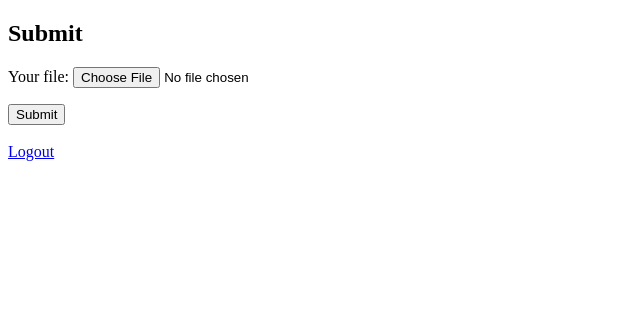
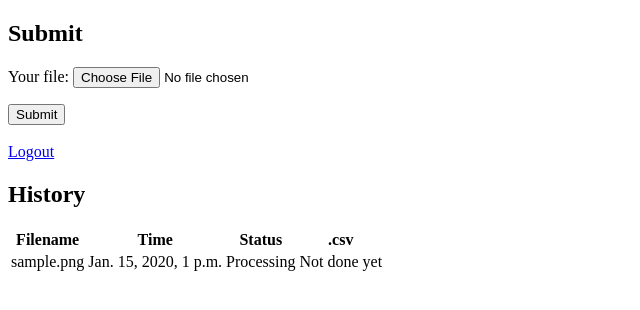
Before and after one commit to g-arslan/Positioning-Project, a Django app: page /submit_data/ in a window 1280 px wide. Shown: the top 310 px of the page, without its empty margins (0-640 px from the left). Run offline with Django 3.2, Linux system fonts and the light colour scheme; a user stored in the database is signed in; tables that the repository leaves empty hold one stand-in row (values such as "Sample post").

Commit message:
Add results view Some refactor

```diff
--- a/src/dj_back/get_data_form/data_process/file_process.py
+++ b/src/dj_back/get_data_form/data_process/file_process.py
@@ -48,8 +48,8 @@ class FileProcessing:
             ))
             return
 
-        instance.result_sol.name = os.path.join(RESULT_STORE_FOLDER_NAME, str(submission.id), "result.sol")
-        instance.stats_rtk.name = os.path.join(RESULT_STORE_FOLDER_NAME, str(submission.id), "stats.rtk")
+        instance.result_csv.name = os.path.join(RESULT_STORE_FOLDER_NAME, str(submission.id), "result.csv")
+        instance.result_pdf.name = os.path.join(RESULT_STORE_FOLDER_NAME, str(submission.id), "result.pdf")
         instance.status = 'D'
         instance.save()
 
--- a/src/dj_back/get_data_form/models.py
+++ b/src/dj_back/get_data_form/models.py
@@ -35,8 +35,8 @@ STATUS_CHOICES_TEXT = dict(STATUS_CHOICES)
 
 class Result(models.Model):
     submission = models.ForeignKey(Submission, on_delete=models.DO_NOTHING)
-    result_sol = models.FileField()
-    stats_rtk = models.FileField()
+    result_csv = models.FileField()
+    result_pdf = models.FileField()
     status = models.CharField(choices=STATUS_CHOICES, max_length=1)
 
     def __str__(self):
--- a/src/dj_back/get_data_form/templates/get_data_form/submit_data.html
+++ b/src/dj_back/get_data_form/templates/get_data_form/submit_data.html
@@ -16,4 +16,33 @@
 
     <br>
     <a href="{% url 'logout' %}">Logout</a>
+
+    <h2>History</h2>
+
+    {% load tz %}
+    {% get_current_timezone as TIME_ZONE %}
+
+    <table>
+    <tr>
+        <th>Filename</th>
+        <th>Time</th>
+        <th>Status</th>
+        <th>.csv</th>
+    </tr>
+    {% for res in results %}
+        <tr>
+            <td>{{ res.submission.filename }}</td>
+            <td>{{ res.submission.sub_datetime|timezone:"Europe/Moscow" }}</td>
+            <td>{{ res.status }}</td>
+            <td>
+                {% ifequal res.status "Done" %}
+                    <a href="{{ res.result_csv }}">get</a>
+                {% else %}
+                    Not done yet
+                {% endifequal %}
+            </td>
+        </tr>
+    {% endfor %}
+    </table>
+
 {% endblock %}
--- a/src/dj_back/get_data_form/urls.py
+++ b/src/dj_back/get_data_form/urls.py
@@ -4,5 +4,6 @@ from . import views
 
 urlpatterns = [
     path('', views.submit_data, name='submit_data'),
+    path('get_file', views.get_file, name='get_file')
     # path('success', views.submit_success, name='submit_success'),
 ]
--- a/src/dj_back/get_data_form/views.py
+++ b/src/dj_back/get_data_form/views.py
@@ -1,11 +1,13 @@
 import threading
 
+from django.http import FileResponse
+from django.urls import reverse
 from django.utils import timezone
 from django.contrib.auth.decorators import login_required
-from django.shortcuts import render
+from django.shortcuts import render, redirect
 
 from get_data_form.data_process.file_process import FileProcessing
-from get_data_form.models import Submission, Result
+from get_data_form.models import Submission, Result, STATUS_CHOICES_TEXT
 from .forms import SubmissionForm
 
 import os
@@ -30,13 +32,22 @@ def submit_data(request):
             )
             result_instance.save()
             threading.Thread(target=FileProcessing().process_file, args=(instance, result_instance)).start()
-            return render(request, 'get_data_form/submit_success.html')
-            # return redirect('submit_success')
-    else:
-        form = SubmissionForm()
-    return render(request, 'get_data_form/submit_data.html', {'form': form})
+            # return render(request, 'get_data_form/submit_data.html', data)
+            return redirect('submit_data')
+    data = {'results': list(Result.objects.filter(submission__user=request.user).order_by('-submission__sub_datetime'))}
+    for i in range(len(data['results'])):
+        data['results'][i].status = STATUS_CHOICES_TEXT[data['results'][i].status]
+        data['results'][i].result_csv = reverse('get_file') + '?res_id={res_id}'.format(res_id=data['results'][i].id)
+    data['form'] = SubmissionForm()
+    return render(request, 'get_data_form/submit_data.html', data)
 
 
 @login_required()
-def submit_success(request):
-    return render(request, 'get_data_form/submit_success.html')
+def get_file(request):
+    try:
+        res_id = request.GET['res_id']
+        result = Result.objects.filter(id=res_id).first()
+        if result.submission.user == request.user:
+            return FileResponse(result.result_csv, as_attachment=True)
+    except:
+        return redirect('submit_data')
```
Also changed, not shown: src/dj_back/get_data_form/migrations/0010_auto_20190317_1346.py (added), 1 other file.
